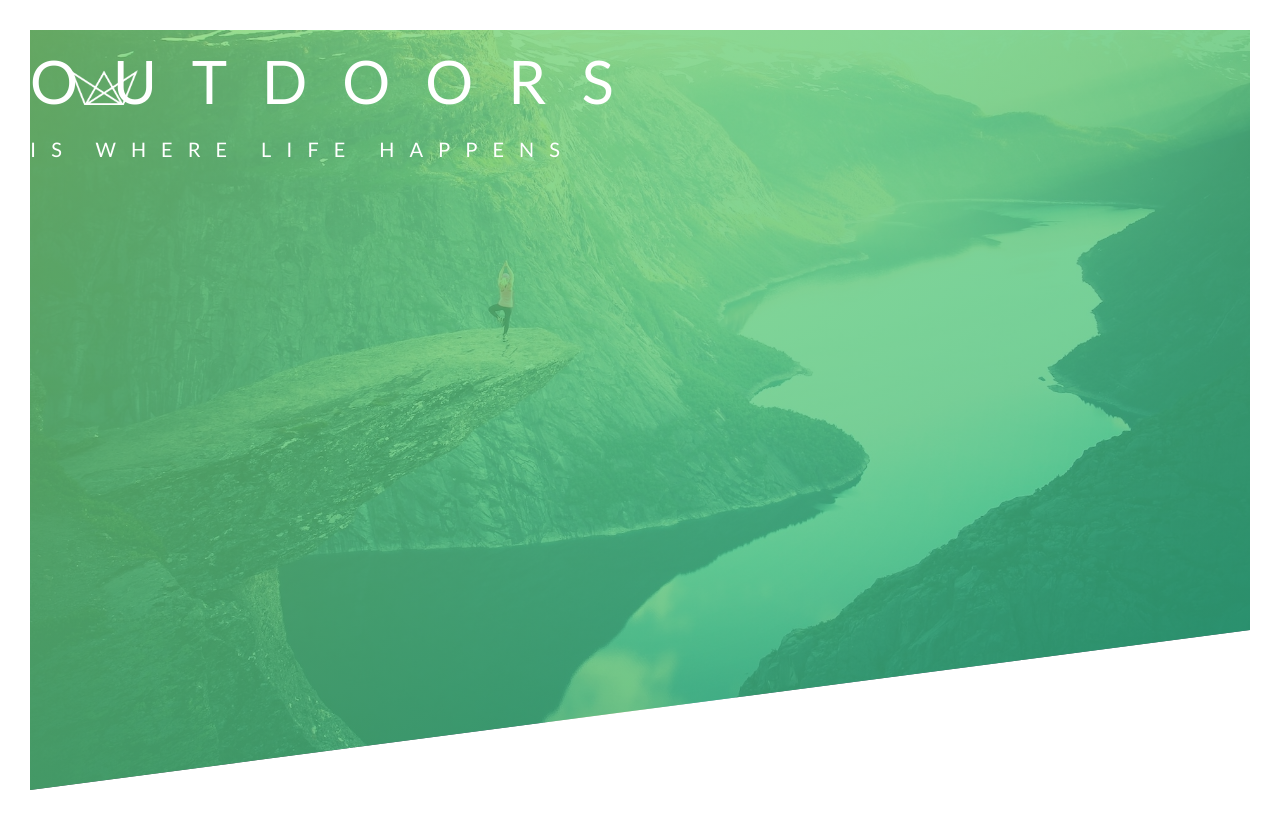
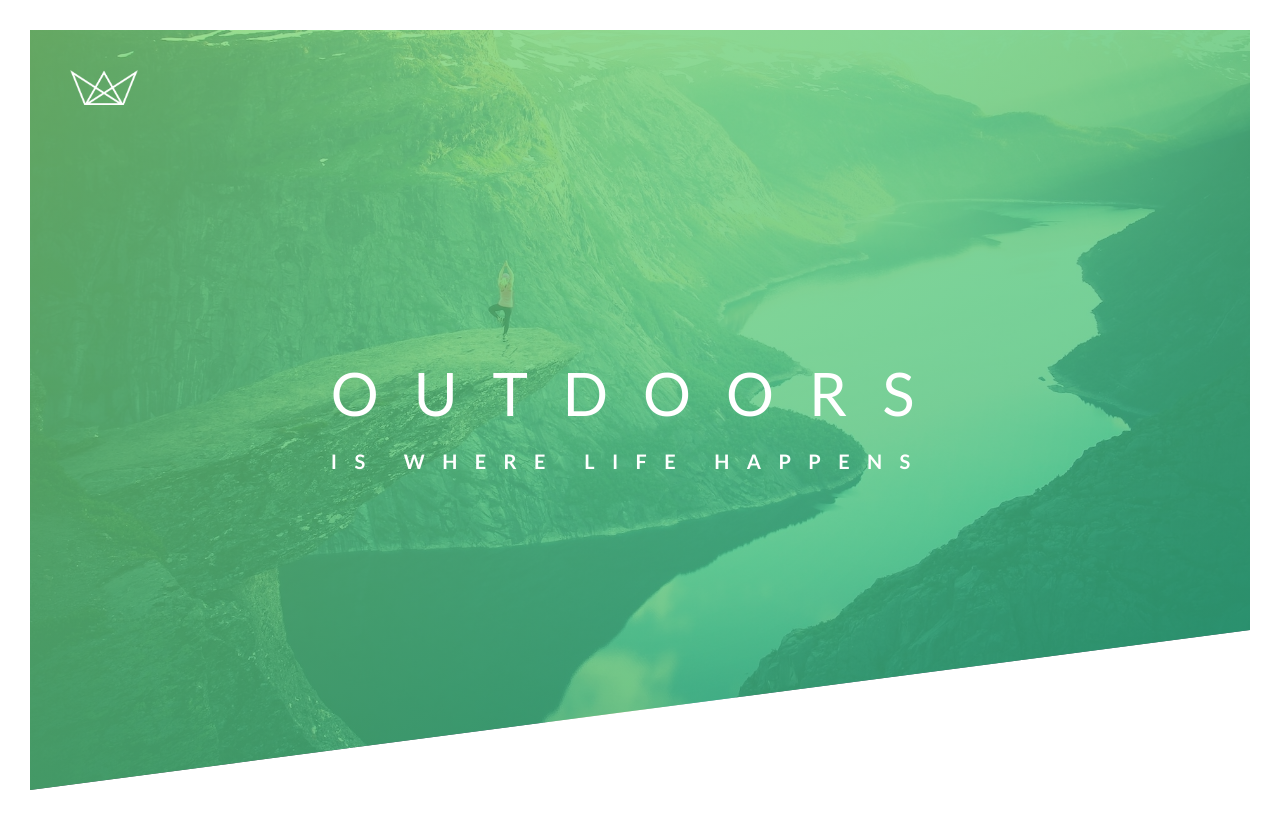
Before and after one commit to ellijayne/advanced-css-sass-play, a plain HTML site: page Natours/starter/index.html in a window 1280 px wide. Drawn offline with Linux system fonts and the light colour scheme; files that its build step writes are made by us from their sources.

```diff
--- a/Natours/starter/css/style.css
+++ b/Natours/starter/css/style.css
@@ -42,7 +42,16 @@
 }
 
 .logo {
-  height: 35px;
+    height: 35px;
+}
+
+.text-box {
+    /*this depends on parent element being set to relative */
+    position: absolute;
+    /* think the below depends on the element being absolute, which then depends on parent being relative? */
+    top: 50%; /*also this means the element will start at 50% of the parent so need to play around with it so the centre is at 50% and not the edge */
+    left: 50%;
+     transform: translate(-50%, -50%);
 }
 
 .heading-primary {
@@ -63,6 +72,6 @@
 .heading-primary-sub {
   display: block;
   font-size: 20px;
-  font-weight: 400;
-  letter-spacing: 15px;
+  font-weight: 700;
+  letter-spacing: 17.4px;
 }
--- a/Natours/starter/index.html
+++ b/Natours/starter/index.html
@@ -19,6 +19,7 @@
               <img src="img/logo-white.png" alt="Logo" class="logo" />
             </div>
 
+            <div class="text-box">
               <h1 class="heading-primary">
                   <span class="heading-primary-main">
                     Outdoors
@@ -27,6 +28,8 @@
                     is where life happens
                   </span>
               </h1>
+            </div>
+
         </header>
 
     </body>
```
Lines whose indentation alone changed are shown as unchanged.
